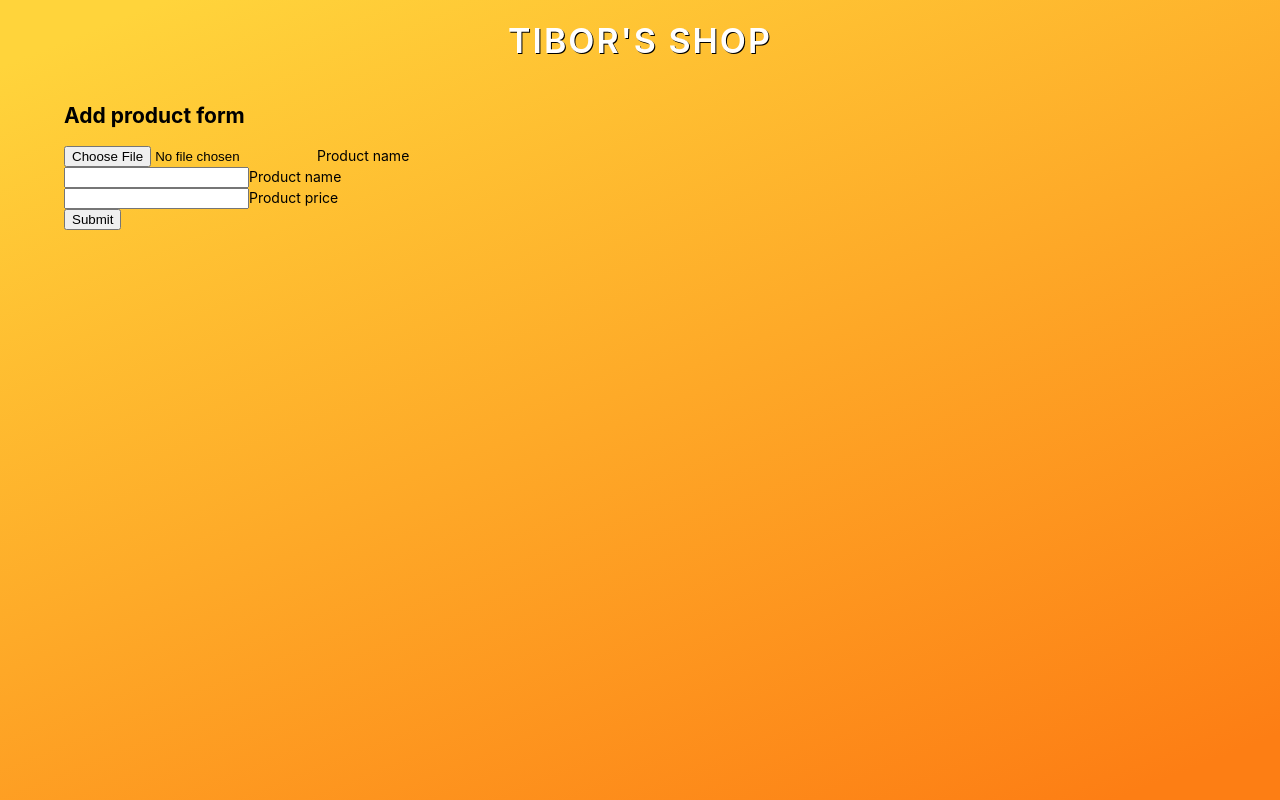
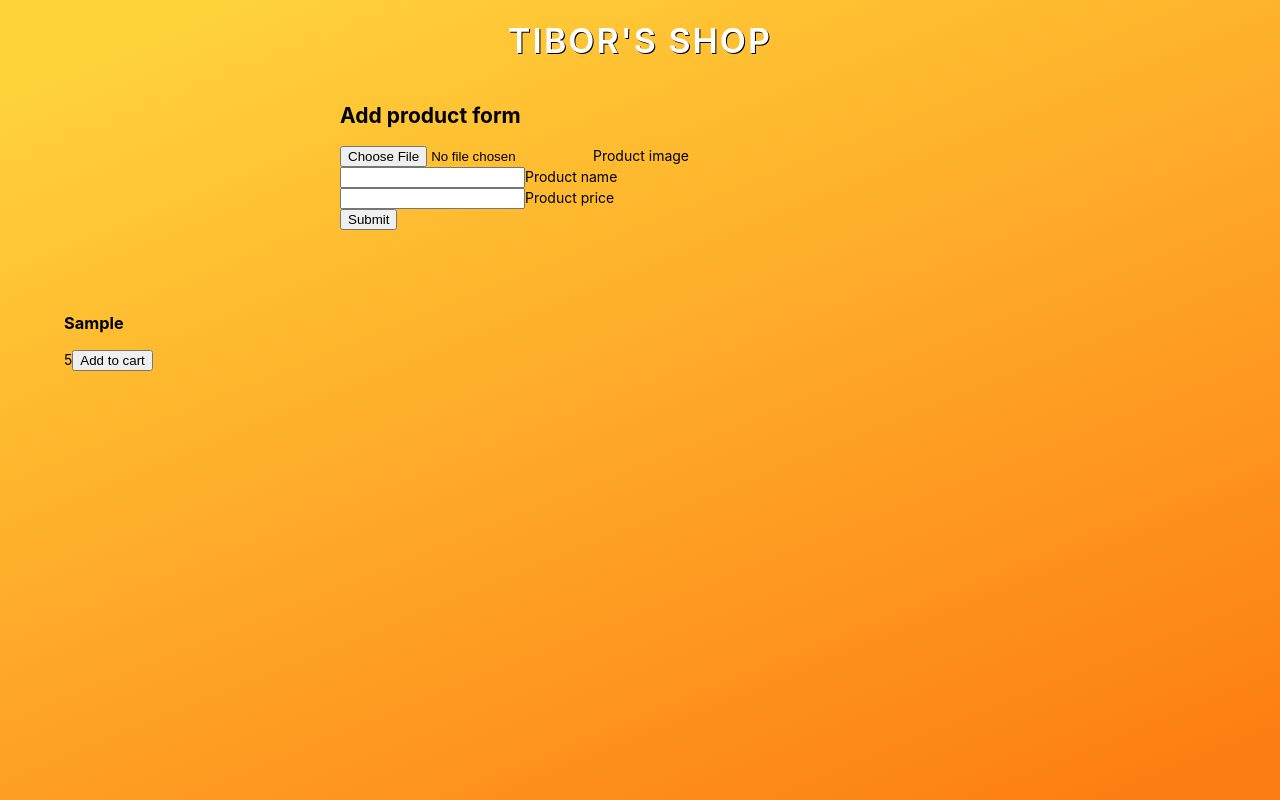
Before and after one commit to fugasok/ReactProject_one, a React (Create React App) app: page / in a window 1280 px wide. Both pictures are taken after typing "Sample", "5" into the empty fields and a click on the button "Submit". Built offline with nearby package versions, Linux system fonts and the light colour scheme.

Commit message:
Tibor: object rendering in product list with some data

```diff
--- a/src/App.js
+++ b/src/App.js
@@ -12,20 +12,26 @@ function App() {
       image: '',
    };
 
+
+   //get info from inputs
    const [productData, setProductData] = useState(defaultFormValues);
+   //create Object
+   const [products, setProducts] = useState([]);
 
+   //
    const [submitting, setSubmitting] = useState(false);
 
    const submitProduct = (e) => {
       e.preventDefault();
       setSubmitting(true);
+
       //Object is ready
-      // console.log(productData);
-
+      //Simulates waiting for the server's response
       setTimeout(() => {
          setSubmitting(false);
+         setProducts([...products, {name: productData.name, price: productData.price, image: productData.image}]);
          setProductData({ ...defaultFormValues });
-       }, 1000);
+      }, 500);
    };
 
 
@@ -36,10 +42,10 @@ function App() {
          </header>
 
          <main className="main">
-            { submitting && <div className="alert-message">Submtting Form...</div> }
-				<ProductAddForm productData={productData} setProductData={setProductData} submitProduct={submitProduct}/>
+            {submitting && <div className="alert-message">Submtting Form...</div>}
+            <ProductAddForm productData={productData} setProductData={setProductData} submitProduct={submitProduct} />
 
-				<ProductsList />
+            <ProductsList products={products} />
          </main>
 
          <footer className="main_footer"></footer>
--- a/src/components/Product.js
+++ b/src/components/Product.js
@@ -1,20 +1,20 @@
 import React from 'react'
 import './../styles/products.sass'
 
-function Product() {
+function Product({ productName, productPrice }) {
    return (
       <article className="products_list-item product_item">
          <picture className="product_item-image">
             <img src="" alt=""/>
          </picture>
 
-         <h3 className="product_item-title"></h3>
+         <h3 className="product_item-title">{ productName }</h3>
 
-         <span className="product_item-price"></span>
+         <span className="product_item-price">{ productPrice }</span>
 
          <button className="product_item-add">Add to cart</button>
 
-         <a href="javascript:" className="product_item-delete"></a>
+         <a href="event.preventDefault()" className="product_item-delete"></a>
       </article>
    )
 }
--- a/src/components/ProductsList.js
+++ b/src/components/ProductsList.js
@@ -1,11 +1,19 @@
 import React from 'react'
+//import product component
 import Product from './Product'
 import './../styles/products.sass'
 
-function ProductsList() {
+function ProductsList({ products }) {
+   // const [products, setProduct] = useState(productData);
+   // console.log(productData);
+
    return (
       <section className="products_list">
-
+         {
+            products.map(product => (
+               <Product productName={product.name} productPrice={product.price}/>
+            ))
+         }
       </section>
    )
 }
--- a/src/components/productAddForm.js
+++ b/src/components/productAddForm.js
@@ -21,16 +21,22 @@ function ProductAddForm({ submitProduct, productData, setProductData }) {
 
             <div className="addProductForm-item type-file">
                <input id="product_image" type="file" name="image" />
-               <label htmlFor="product_image" className="label">Product name</label>
+               <label htmlFor="product_image" className="label">Product image</label>
             </div>
 
             <div className="addProductForm-item type-text">
-               <input onChange={productInputHandler} value={productData.name} id="product_name" type="text" name="name"/>
+               <input
+                  onChange={productInputHandler}
+                  value={productData.name}
+                  id="product_name" type="text" name="name"/>
                <label htmlFor="product_name" className="label">Product name</label>
             </div>
 
             <div className="addProductForm-item type-number">
-               <input onChange={productInputHandler} value={productData.price} id="product_price" type="number" name="price"/>
+               <input
+                  onChange={productInputHandler}
+                  value={productData.price}
+                  id="product_price" type="number" name="price"/>
                <label htmlFor="product_price" className="label">Product price</label>
             </div>
 
--- a/src/styles/base_rules.sass
+++ b/src/styles/base_rules.sass
@@ -41,17 +41,14 @@ main
 
 
 
-
-
-
 footer
    grid-area: footer
 
-
 .alert-message
+   flex-basis: 100%
    font-size: 1.6rem
    color: $black
    text-align: center
-   background: transparentize($alert, 0.6)
+   background: transparentize($dgreen, 0.6)
    padding: 10px
    border-radius: 4px
--- a/src/styles/productAddForm.sass
+++ b/src/styles/productAddForm.sass
@@ -1 +1,9 @@
 @import './_vars'
+
+.addProductForm
+   display: flex
+   justify-content: center
+   flex-wrap: wrap
+   &-form
+      flex-basis: 100%
+      max-width: 600px
--- a/src/styles/products.sass
+++ b/src/styles/products.sass
@@ -1 +1,6 @@
 @import './_vars'
+
+.products_list
+   margin-top: 50px
+   display: grid
+   grid-template-columns: repeat(auto-fill, minmax(200px, 1fr))
```
Lines whose indentation alone changed are shown as unchanged.
